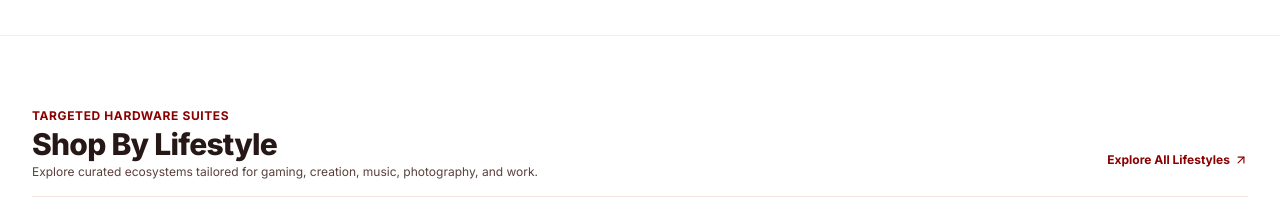
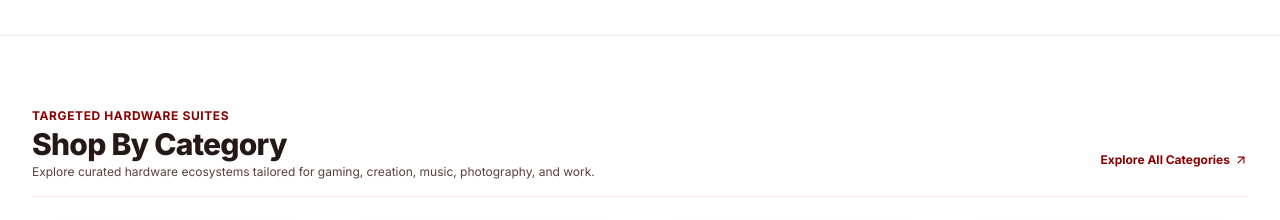
Before and after one commit to shopoholics624-cpu/shopoholics, a Next.js app: page / in a window 1280 px wide. Shown: the part 1020-1240 px from the top of the page. Built offline with nearby package versions, Linux system fonts and the light colour scheme; grey boxes are pictures that could not be loaded.

Commit message:
compare page opened

```diff
--- a/app/page.tsx
+++ b/app/page.tsx
@@ -19,7 +19,7 @@ export default function HomePage() {
       {/* Coveritup Style "Our Products" Horizontal Scroll Slider */}
       <OurProductsSlider />
 
-      {/* Shop By Lifestyle Section */}
+      {/* Shop By Category Section */}
       <LifestyleShowcase />
 
       {/* Special Promotional Deals & Bank Offers */}
--- a/components/home/lifestyle-showcase.tsx
+++ b/components/home/lifestyle-showcase.tsx
@@ -97,10 +97,10 @@ export function LifestyleShowcase() {
               Targeted Hardware Suites
             </span>
             <h2 className="text-2xl sm:text-3xl font-extrabold text-[#261816] tracking-tight">
-              Shop By Lifestyle
+              Shop By Category
             </h2>
             <p className="text-xs text-[#5a403c] mt-0.5">
-              Explore curated ecosystems tailored for gaming, creation, music, photography, and work.
+              Explore curated hardware ecosystems tailored for gaming, creation, music, photography, and work.
             </p>
           </div>
 
@@ -108,7 +108,7 @@ export function LifestyleShowcase() {
             href="/shop"
             className="inline-flex items-center gap-1 text-xs font-bold text-[#8b0000] hover:underline min-h-[40px]"
           >
-            <span>Explore All Lifestyles</span>
+            <span>Explore All Categories</span>
             <ArrowUpRight className="w-3.5 h-3.5" />
           </Link>
         </div>
--- a/components/shop/filter-sidebar.tsx
+++ b/components/shop/filter-sidebar.tsx
@@ -144,7 +144,7 @@ export function FilterSidebar({
       {/* Lifestyle Select */}
       <div className="space-y-2 pt-4 border-t border-[#ffe9e6]">
         <h4 className="text-xs font-bold uppercase tracking-wider text-[#8e706b]">
-          Shop By Lifestyle
+          Shop By Category
         </h4>
         <div className="space-y-1 max-h-[160px] overflow-y-auto pr-1 scroll-smooth no-scrollbar">
           {lifestyles.map((l) => (
--- a/constants/demo.ts
+++ b/constants/demo.ts
@@ -1 +1 @@
-export const DEMO_MODE = true;
+export const DEMO_MODE = false;
```
